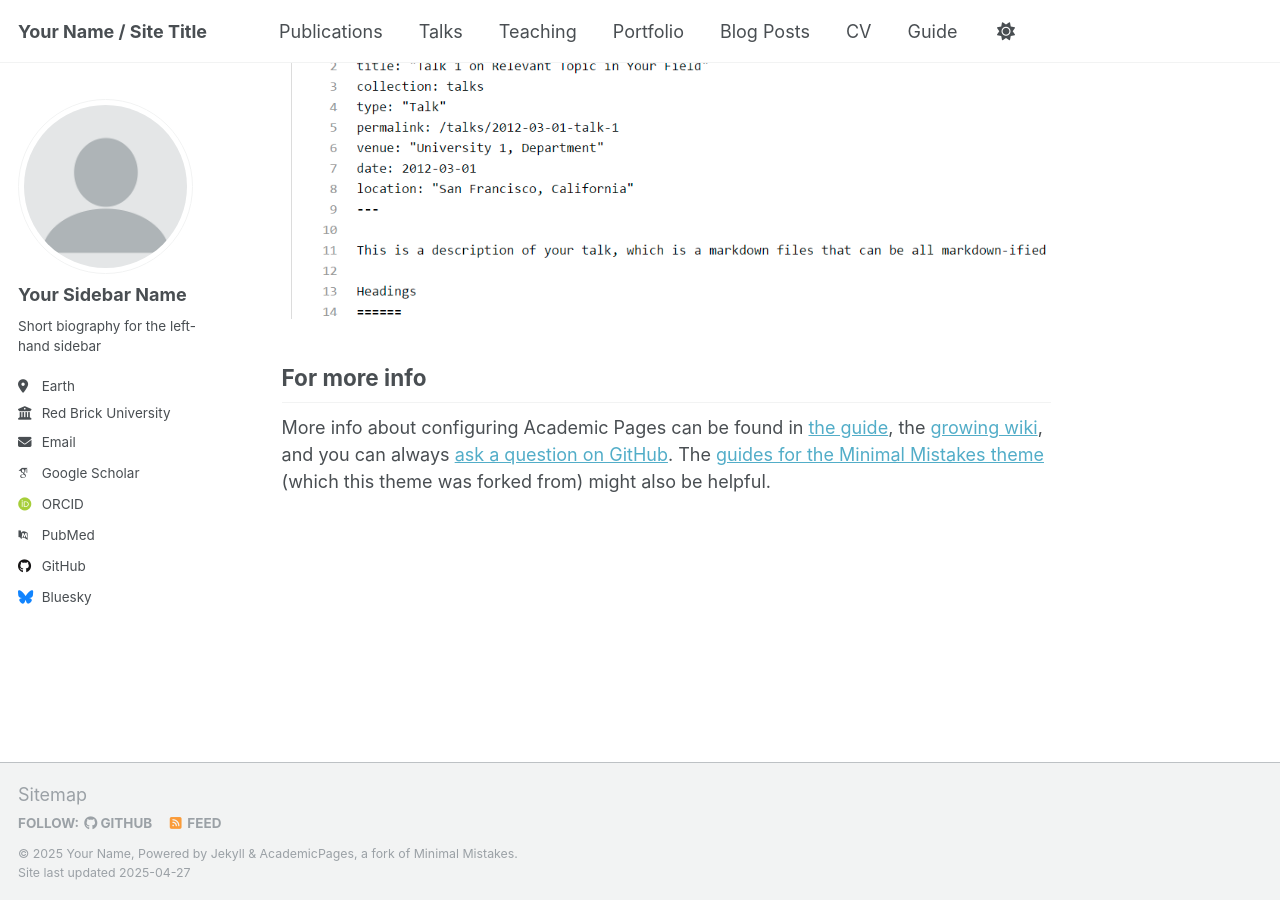
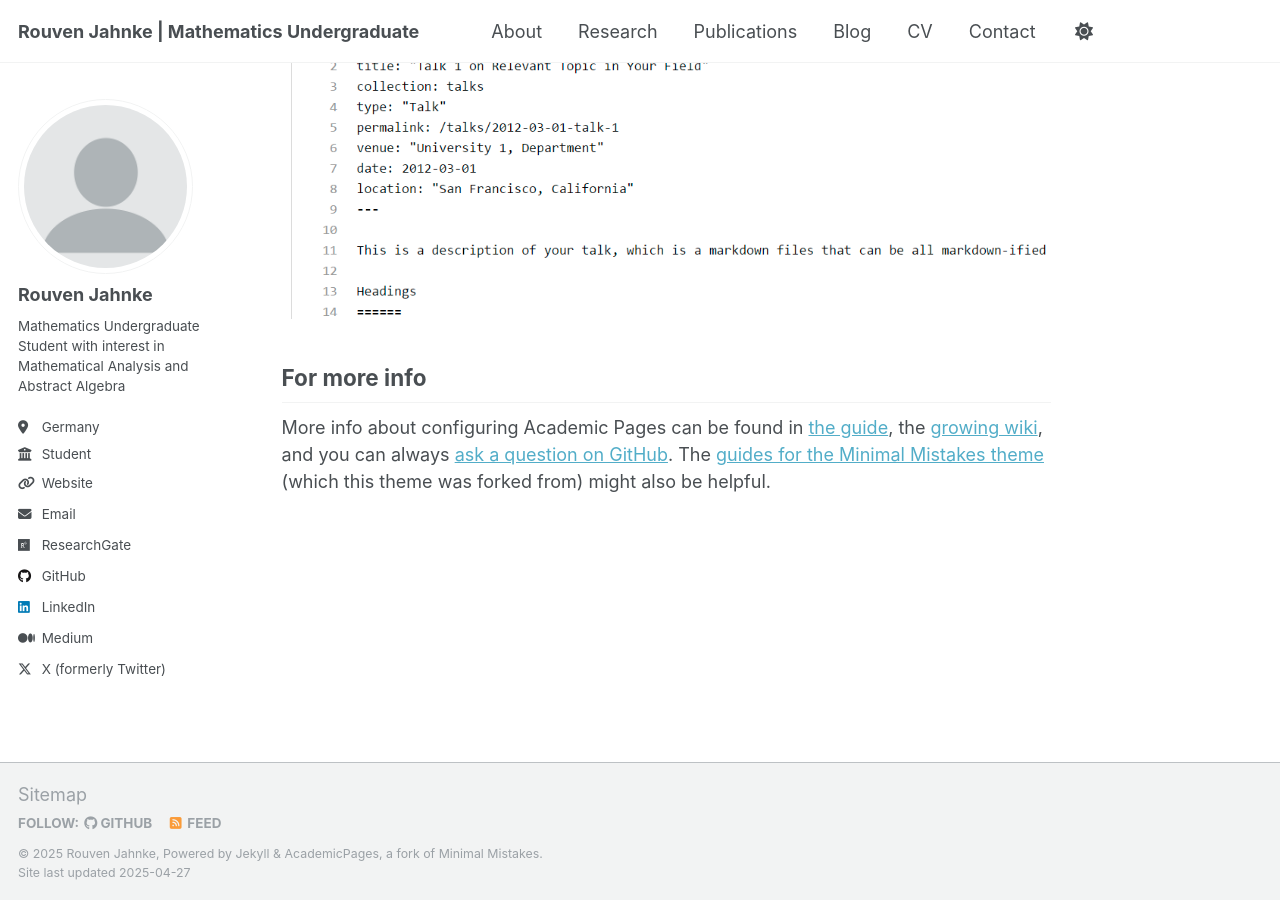
Before and after one commit to rpj-07/rouvenjahnke.github.io, a Jekyll site: the page built from _pages/about.md, in a window 1280 px wide and 900 px high, scrolled down 2636 px. Built offline with Jekyll 4.4.1, drawn with Linux system fonts in a browser that asks for light colours; some web fonts are replaced.

Commit message:
Update website configuration and content
- Deactivate Teaching and Talks pages (kept for future reactivation)
- Add new blog post from Medium
- Update site configuration and navigation
- Update personal information

```diff
--- a/_config.yml
+++ b/_config.yml
@@ -9,13 +9,13 @@
 # Basic Site Settings
 locale                   : "en-US"
 site_theme               : "default"
-title                    : "Your Name / Site Title"
+title                    : "Rouven Jahnke | Mathematics Undergraduate"
 title_separator          : "-"
-name                     : &name "Your Name"
-description              : &description "personal description"
-url                      : https://academicpages.github.io # the base hostname & protocol for your site e.g. "https://[your GitHub username].github.io"
+name                     : &name "Rouven Jahnke"
+description              : &description "Mathematics Undergraduate and pre-Researcher"
+url                      : https://rouvenjahnke.github.io # the base hostname & protocol for your site
 baseurl                  : "" # the subpath of your site, e.g. "/blog"
-repository               : "academicpages/academicpages.github.io"
+repository               : "rouvenjahnke/rouvenjahnke.github.io"
 
 # Site Author - The following control what appear as part of the author content on the side bar.
 #               If a field is blank the icon and link will not appear, otherwise it will be shown.
@@ -23,34 +23,34 @@ repository               : "academicpages/academicpages.github.io"
 author:
   # Biographic information
   avatar           : "profile.png"
-  name             : "Your Sidebar Name"
+  name             : "Rouven Jahnke"
   pronouns         : # example: "she/her"
-  bio              : "Short biography for the left-hand sidebar"
-  location         : "Earth"
-  employer         : "Red Brick University"
-  uri              : # URL
-  email            : "none@example.org"
+  bio              : "Mathematics Undergraduate Student with interest in Mathematical Analysis and Abstract Algebra"
+  location         : "Germany"
+  employer         : "Student"
+  uri              : "https://rouvenjahnke.github.io"
+  email            : "rouven.jahnke@web.de"
 
   # Academic websites
   arxiv            : # URL - Update with the correct link to your profile
-  googlescholar    : "https://scholar.google.com/citations?user=PS_CX0AAAAAJ"
+  googlescholar    : # "https://scholar.google.com/citations?user=..."
   impactstory      : # URL
-  orcid            : "http://orcid.org/yourorcidurl"
+  orcid            : # "http://orcid.org/yourorcidurl"
   semantic         : # URL
-  pubmed           : "https://www.ncbi.nlm.nih.gov/pubmed/?term=john+snow"
-  researchgate     : # URL
+  pubmed           : # "https://www.ncbi.nlm.nih.gov/pubmed/?term=..."
+  researchgate     : "rouven-jahnke"
   scopus           : # URL
 
   # Repositories and software development
   bitbucket        : # Username - Update with your username on the site
   codepen          : # Username
   dribbble         : # Username
-  github           : "academicpages"
+  github           : "rpj-07"
   kaggle           : # Username
   stackoverflow    : # User number or user number and name (i.e., use "1" or "1/jeff-atwood")
 
   # Social media
-  bluesky          : "bsky.app" # Replace this with you Bluesky username
+  bluesky          : # Replace this with you Bluesky username
   facebook         : # Username
   flickr           : # Username
   foursquare       : # Username
@@ -59,15 +59,15 @@ author:
   keybase          : # Username
   instagram        : # Username
   lastfm           : # Username
-  linkedin         : # Username
+  linkedin         : "rouven-jahnke"
   mastodon         : # URL
-  medium           : # URL
+  medium           : "@jahnke.rouven"
   pinterest        : # Username
   soundcloud       : # Username
   steam            : # Username
   telegram         : # URL
   tumblr           : # Username
-  twitter          : # Username for X / Twitter
+  twitter          : "rouvenjahnke"
   vine             : # Username
   weibo            : # Username
   wikipedia        : # Username
--- a/_pages/talks.html
+++ b/_pages/talks.html
@@ -3,7 +3,12 @@ layout: archive
 title: "Talks and presentations"
 permalink: /talks/
 author_profile: true
+published: false
 ---
+
+{% comment %}
+This page is currently deactivated but can be reactivated by setting published: true
+{% endcomment %}
 
 {% if site.talkmap_link == true %}
 
--- a/_pages/teaching.html
+++ b/_pages/teaching.html
@@ -3,10 +3,15 @@ layout: archive
 title: "Teaching"
 permalink: /teaching/
 author_profile: true
+published: false
 ---
 
 {% include base_path %}
 
+{% comment %}
+This page is currently deactivated but can be reactivated by setting published: true
+{% endcomment %}
+
 {% for post in site.teaching reversed %}
   {% include archive-single.html %}
 {% endfor %}
```
Also changed, not shown: _data/navigation.yml (+15 -21 lines), _posts/2025-04-27-multi-level-goal-planning-obsidian.md (added, +418 -0 lines).
